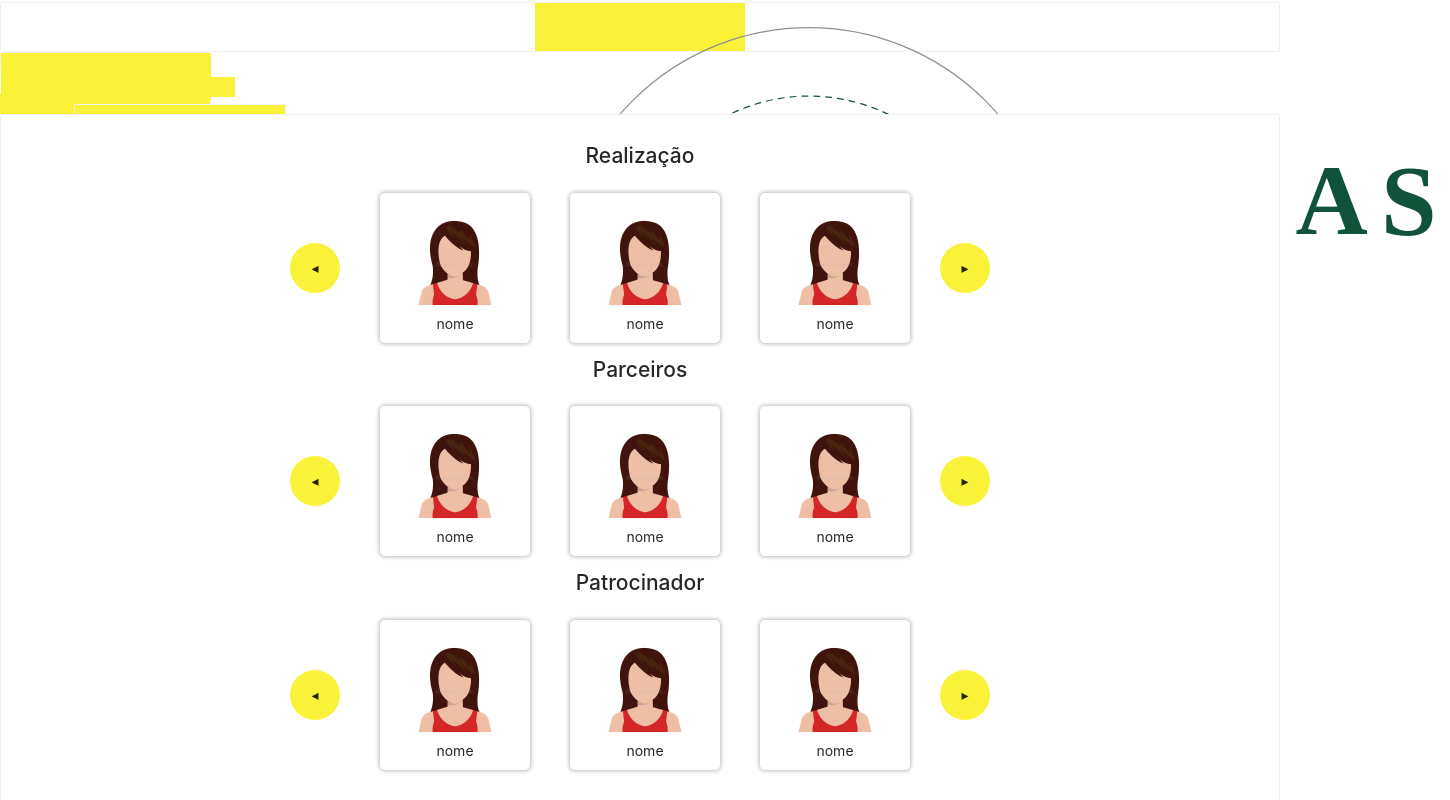
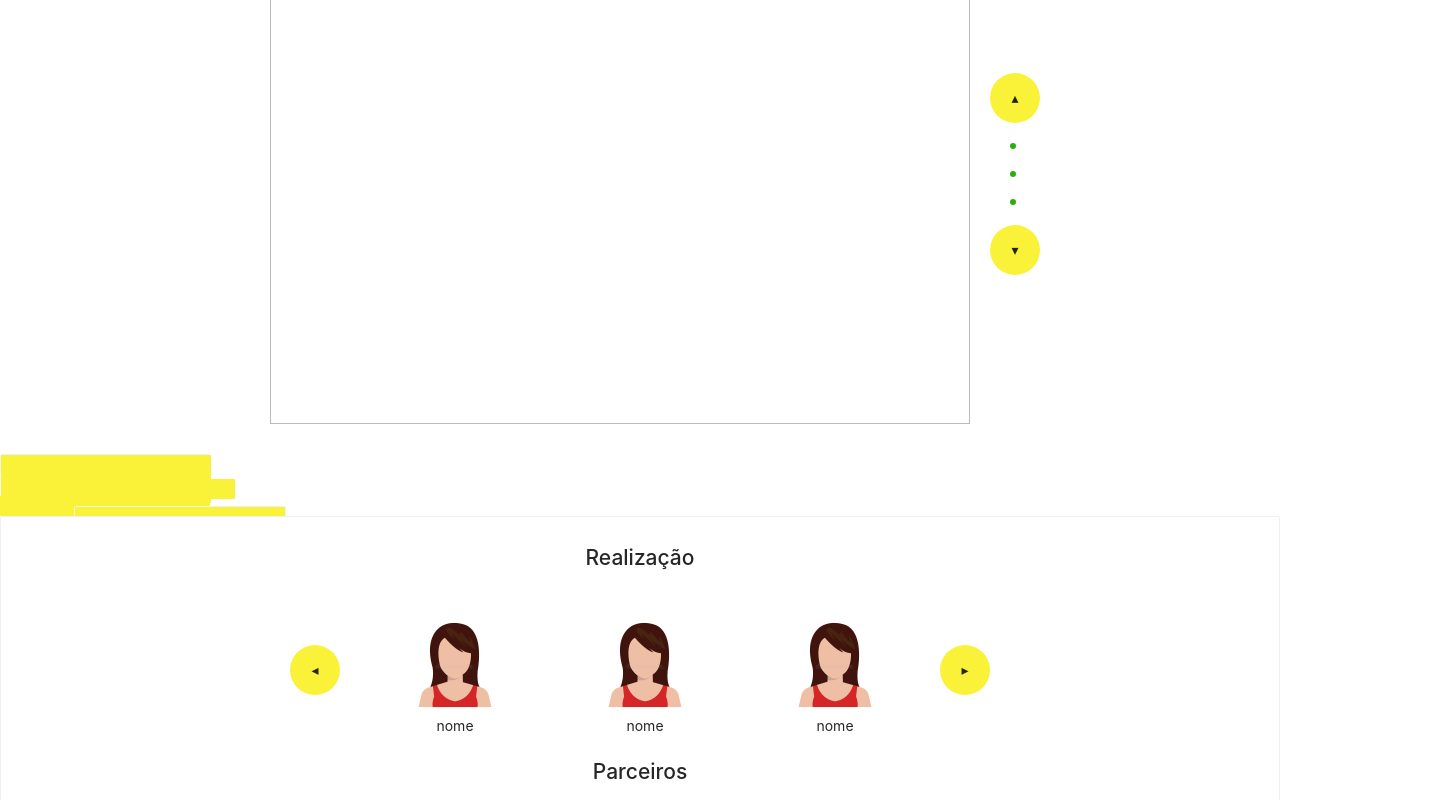
Before and after one commit to angela-oliveira/fida-insa, a React (Create React App) app: page / in a window 1280 px wide. Shown: the part 1640-2440 px from the top of the page, 1450 px wide, since content can reach past the window. Built offline with nearby package versions, Linux system fonts and the light colour scheme.

Commit message:
criando cases

```diff
--- /dev/null
+++ b/src/components/Cases/index.css
@@ -0,0 +1,56 @@
+.container-cases{
+    width: 100%;
+    display: flex;
+    justify-content: center;
+    align-items: center;
+
+}
+
+.container-cases .cases-body{
+    display: flex;
+    align-items: center;
+
+
+}
+
+.carousel .case{
+    border: 1px solid rgba(121, 116, 116, 0.507);
+
+    width: 700px;
+    height: 500px;
+    margin: 30px;
+    margin-right: 20px;
+}
+
+
+
+/* botoes */
+.levels div{
+    display: flex;
+    flex-flow: column;
+    margin: 10px;
+}
+
+.levels .point-level{
+    width: 6px;
+    height: 6px;
+    border-radius: 50%;
+    background-color: rgb(40, 177, 13);
+
+}
+
+.levels .point-level + .point-level{
+    margin-top: 12px;
+}
+
+
+
+.levels button{
+    border-radius: 50%;
+    background-color: var(--color-yellow);
+    width: 50px;
+    height: 50px;
+    border: none;
+    outline: none;
+
+}
--- /dev/null
+++ b/src/components/Cases/index.js
@@ -0,0 +1,27 @@
+import React from 'react';
+import './index.css';
+
+function Cases() {
+    return (
+        <div className='container-cases'>
+            <div className='cases-body'>
+                <div className='carousel'>
+                    <div className='case'>
+
+                    </div>
+                </div>
+                <div className='levels'>
+                    <button className='button'> ▴ </button>
+                    <div>
+                        <div className='point-level'></div>
+                        <div className='point-level'></div>
+                        <div className='point-level'></div>
+                    </div>
+                    <button className='button'> ▾ </button>
+                </div>
+            </div>
+
+        </div>)
+}
+
+export default Cases;
--- a/src/components/Carrossel/index.css
+++ b/src/components/carousel/index.css
@@ -15,7 +15,7 @@
     border-radius: 50%;
     background-color: var(--color-yellow);
     border: none;
-    /* outline: none; */
+    outline: none;
 }
 
 #items{
@@ -37,7 +37,7 @@
     border-radius: 5px;
     width: 150px;
     height: 150px;
-    box-shadow:0px 0px 4px 1px rgba(0, 0, 0, 0.274);
+    /* box-shadow:0px 0px 4px 1px rgba(0, 0, 0, 0.274); */
     flex: none;
     scroll-snap-align:center;
     pointer-events: none;
--- a/src/components/Carrossel/index.js
+++ b/src/components/carousel/index.js
@@ -5,18 +5,14 @@ import perfilTest from '../../utils/images/perfil_test.jpg';
 
 
 
-function Carrossel() {
+function Carousel() {
 
+  function back(){
+    let a
+  }
+  function next(){
+    let b
 
-  function next(event) {
-    if(event.type == 'click'){
-      event.target.scrollBy(200, 0)
-    }
-  }
-
-  function back(event){
-    console.log(event)
-    event.target.scrollBy(-200, 0)
   }
 
   return (
@@ -76,4 +72,4 @@ function Carrossel() {
   )
 }
 
-export default Carrossel;
+export default Carousel;
--- a/src/pages/HomePage/index.js
+++ b/src/pages/HomePage/index.js
@@ -12,6 +12,7 @@ import 'antd/dist/antd.css';
 import '../../utils/styles/utils.module.css'
 import './index.css'
 import HeaderPage from '../../components/HeaderPage';
+import Cases from '../../components/Cases';
 
 
 
@@ -20,7 +21,7 @@ import imgMain from "../../utils/images/main.png";
 import bgTechnology from "../../utils/images/bg_technology.svg";
 import perfilTest from "../../utils/images/perfil_test.jpg";
 import footer from "../../utils/images/Group 137.png";
-import Carrossel from '../../components/Carrossel';
+import Carousel from '../../components/carousel';
 
 
 
@@ -71,7 +72,7 @@ function HomePage() {
                     </div>
                 </Row>
             </div>
-            <div className="techs">
+            {/* <div className="techs">
                 <Card>
                     <div ></div>
                     <h1 >TECNOLOGIAS</h1>
@@ -84,8 +85,12 @@ function HomePage() {
                 <Card>
                     <img src={bgTechnology}></img>
                 </Card>
+            </div> */}
+            <div className="cases">
+
+                <Cases/>
+
             </div>
-            <div className="cases"></div>
             <div className="team">
                 <Card>
                     <div></div>
@@ -106,15 +111,15 @@ function HomePage() {
                 <Card >
                     <h2>Realização</h2>
 
-                    <Carrossel/>
+                    <Carousel/>
 
                     <h2>Parceiros</h2>
 
-                    <Carrossel/>
+                    <Carousel/>
 
                     <h2>Patrocinador</h2>
 
-                    <Carrossel/>
+                    <Carousel/>
                 </Card>
             </div>
             <div className="footer">
```
